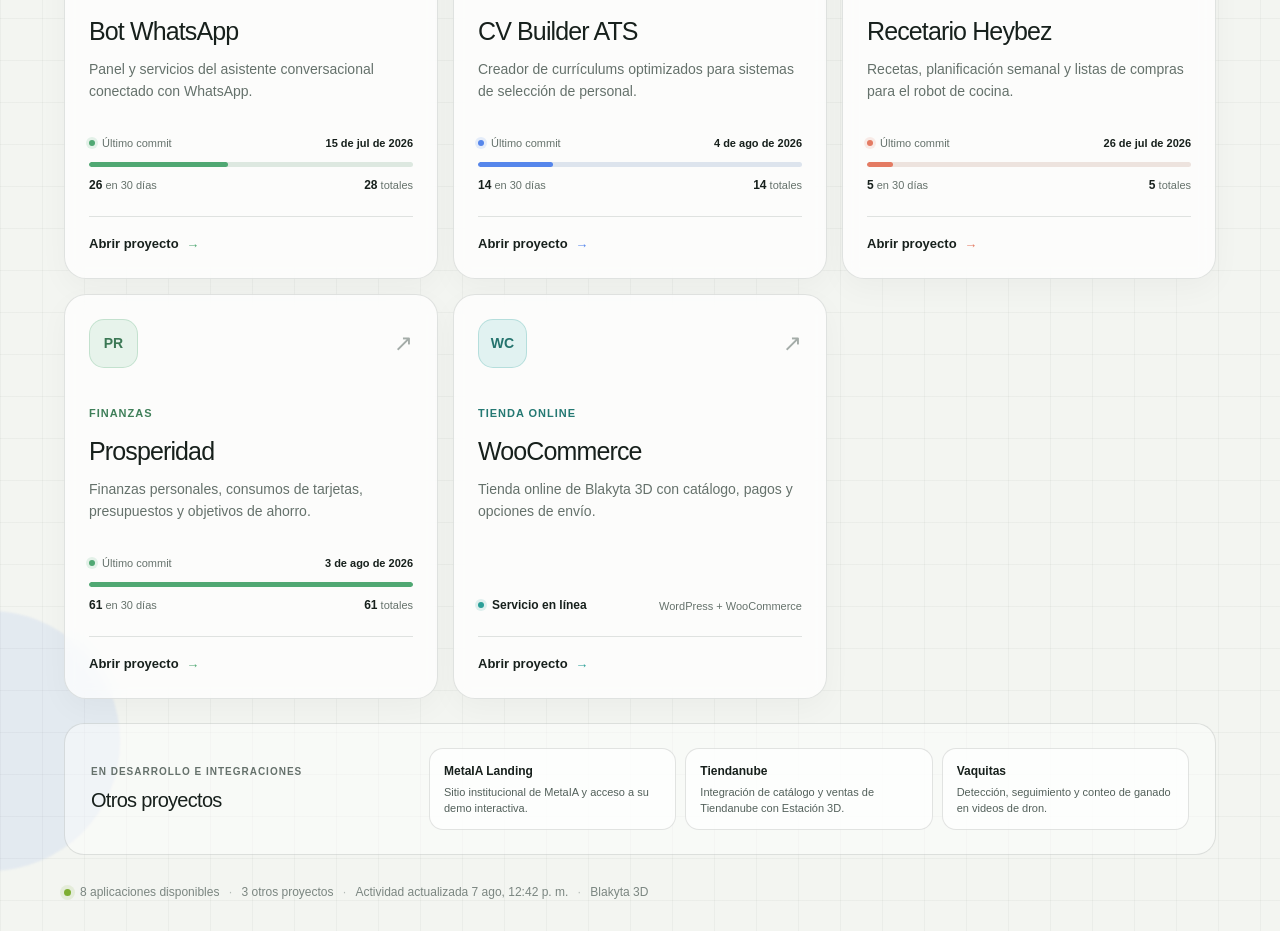
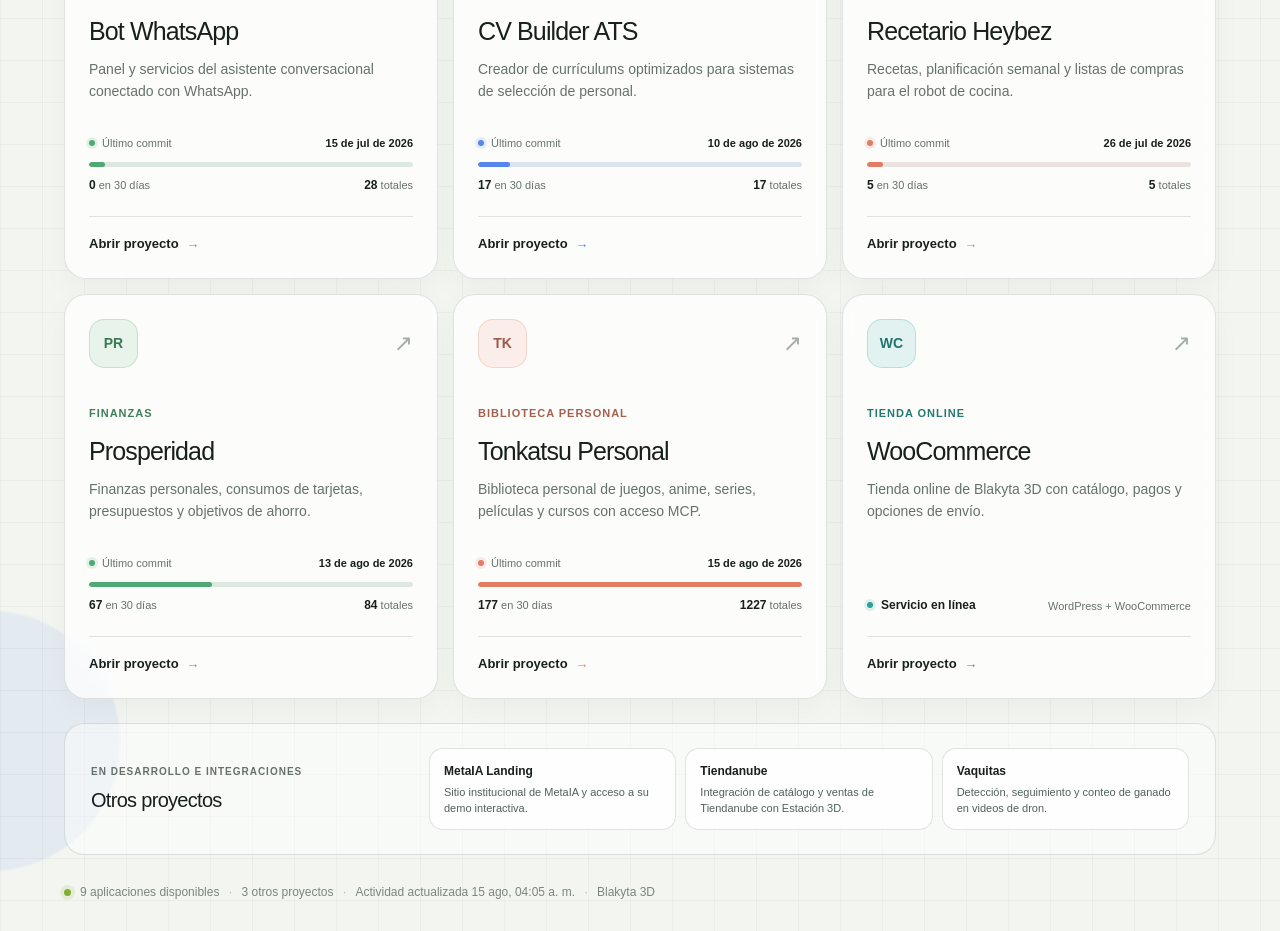
Before and after one commit to gagonzalez1/home-blakyta, a Next.js app: page / in a window 1280 px wide. Shown: the part 1200-2131 px from the top of the page. Built offline with nearby package versions, Linux system fonts and the light colour scheme.

Commit message:
feat(portal): add Tonkatsu Personal

```diff
--- a/app/page.tsx
+++ b/app/page.tsx
@@ -63,6 +63,15 @@
     accent: "green",
     icon: "PR",
     repository: "prosperidad-sheets",
+  },
+  {
+    name: "Tonkatsu Personal",
+    description: "Biblioteca personal de juegos, anime, series, películas y cursos con acceso MCP.",
+    href: "https://media.blakyta3d.duckdns.org",
+    tag: "Biblioteca personal",
+    accent: "coral",
+    icon: "TK",
+    repository: "tonkatsu-personal",
   },
   {
     name: "WooCommerce",
--- a/app/project-activity.json
+++ b/app/project-activity.json
@@ -1,31 +1,31 @@
 {
-  "updatedAt": "2026-08-07T15:42:07.201Z",
-  "windowStartedAt": "2026-07-08T15:42:07.201Z",
+  "updatedAt": "2026-08-15T07:05:26Z",
+  "windowStartedAt": "2026-07-16T07:05:25Z",
   "repositories": {
     "publicador-ml": {
-      "lastCommitAt": "2026-08-02T20:19:41Z",
-      "commitsTotal": 45,
-      "commitsLast30Days": 45
+      "lastCommitAt": "2026-08-15T03:19:55Z",
+      "commitsTotal": 98,
+      "commitsLast30Days": 76
     },
     "metaia-demo": {
-      "lastCommitAt": "2026-08-06T19:12:04Z",
-      "commitsTotal": 29,
-      "commitsLast30Days": 29
+      "lastCommitAt": "2026-08-12T14:53:31Z",
+      "commitsTotal": 33,
+      "commitsLast30Days": 28
     },
     "portfolio-repuestos-demo": {
-      "lastCommitAt": "2026-08-07T15:41:35Z",
-      "commitsTotal": 4,
-      "commitsLast30Days": 4
+      "lastCommitAt": "2026-08-07T20:23:17Z",
+      "commitsTotal": 8,
+      "commitsLast30Days": 8
     },
     "template-agente-whatsapp": {
       "lastCommitAt": "2026-07-15T03:17:40Z",
       "commitsTotal": 28,
-      "commitsLast30Days": 26
+      "commitsLast30Days": 0
     },
     "cv-builder-ats": {
-      "lastCommitAt": "2026-08-05T01:27:33Z",
-      "commitsTotal": 14,
-      "commitsLast30Days": 14
+      "lastCommitAt": "2026-08-10T14:41:19Z",
+      "commitsTotal": 17,
+      "commitsLast30Days": 17
     },
     "heybez-recetario": {
       "lastCommitAt": "2026-07-26T15:45:22Z",
@@ -33,9 +33,14 @@
       "commitsLast30Days": 5
     },
     "prosperidad-sheets": {
-      "lastCommitAt": "2026-08-03T20:24:05Z",
-      "commitsTotal": 61,
-      "commitsLast30Days": 61
+      "lastCommitAt": "2026-08-13T22:46:48Z",
+      "commitsTotal": 84,
+      "commitsLast30Days": 67
+    },
+    "tonkatsu-personal": {
+      "lastCommitAt": "2026-08-15T06:47:59Z",
+      "commitsTotal": 1227,
+      "commitsLast30Days": 177
     }
   }
 }
--- a/scripts/update-project-activity.mjs
+++ b/scripts/update-project-activity.mjs
@@ -9,6 +9,7 @@
   "cv-builder-ats",
   "heybez-recetario",
   "prosperidad-sheets",
+  "tonkatsu-personal",
 ];
 
 const owner = "gagonzalez1";
```
Also changed, not shown: 1 other file (tests, documents, lock files or other folders).
